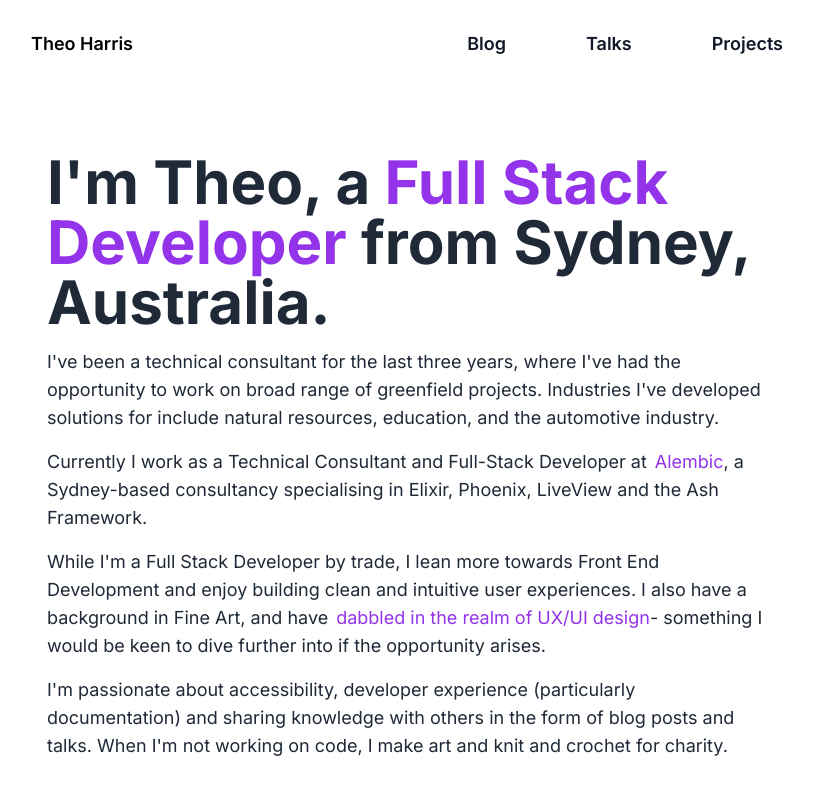
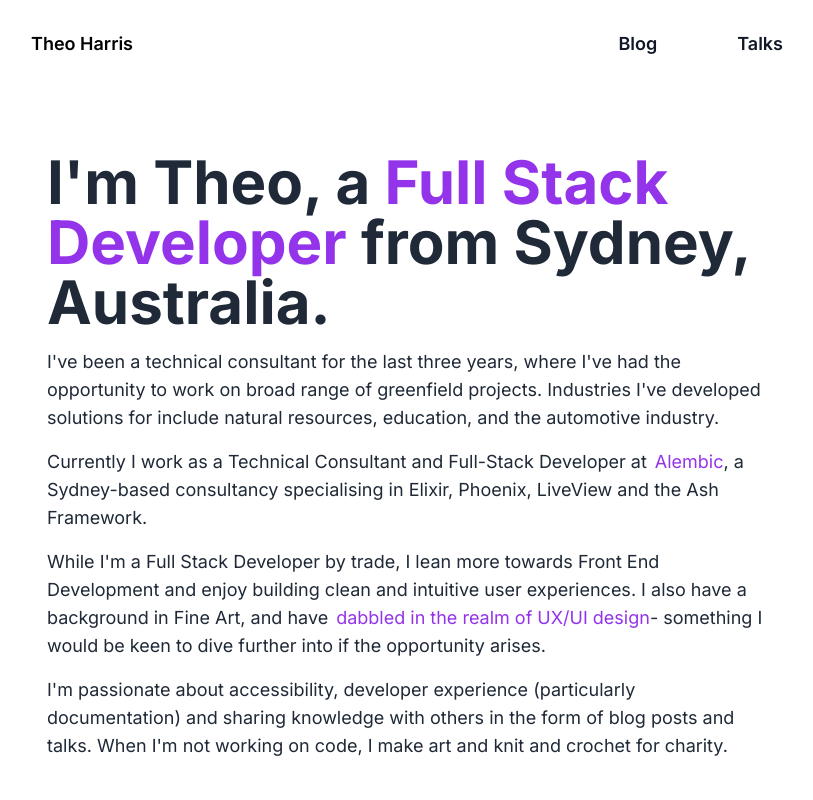
Before and after one commit to Theosaurus-Rex/dev-portfolio-2023, a Next.js app: page / in a window 1280 px wide. Shown: the top 800 px of the page, without its empty margins (233-1046 px from the left). Built offline with nearby package versions, Linux system fonts and the light colour scheme.

Commit message:
chore: Hide projects link for now

```diff
--- a/components/PageHeader.tsx
+++ b/components/PageHeader.tsx
@@ -8,7 +8,7 @@ import { SocialIcon } from "react-social-icons";
 const navigation = [
   { name: "Blog", href: "/blog" },
   { name: "Talks", href: "/talks" },
-  { name: "Projects", href: "/projects" },
+  // { name: "Projects", href: "/projects" },
 ];
 
 export default function Example() {
```
